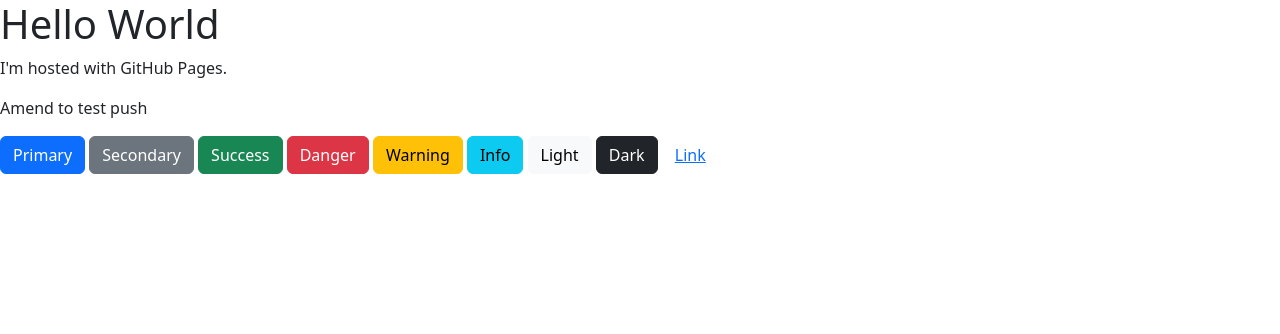
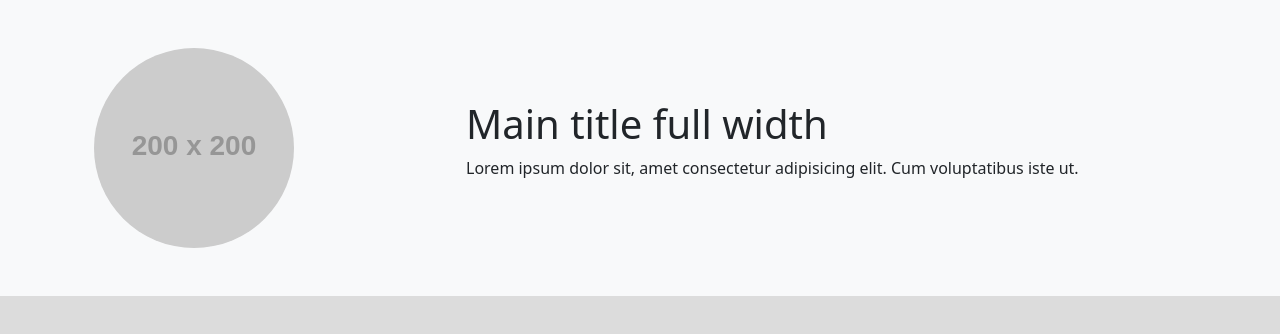
Before and after one commit to ckb4b/ckb4b.github.io, a plain HTML site: page index.html in a window 1280 px wide. Drawn offline with nearby package versions, Linux system fonts and the light colour scheme; placeholder pictures from the web are drawn by us.

Commit message:
Building Bootstrap design from Figma
First commit for building Figma design in Bootstrap

```diff
--- a/index.html
+++ b/index.html
@@ -4,20 +4,22 @@
 <!-- BOOTSTRAP CODE-->
 <link href="https://cdn.jsdelivr.net/npm/bootstrap@5.3.0-alpha1/dist/css/bootstrap.min.css" rel="stylesheet" integrity="sha384-GLhlTQ8iRABdZLl6O3oVMWSktQOp6b7In1Zl3/Jr59b6EGGoI1aFkw7cmDA6j6gD" crossorigin="anonymous">
 <script src="https://cdn.jsdelivr.net/npm/bootstrap@5.3.0-alpha1/dist/js/bootstrap.bundle.min.js" integrity="sha384-w76AqPfDkMBDXo30jS1Sgez6pr3x5MlQ1ZAGC+nuZB+EYdgRZgiwxhTBTkF7CXvN" crossorigin="anonymous"></script>
+<!-- css link-->
+<link rel="stylesheet" href="styles.css">
 </head>
 <body>
-<h1>Hello World</h1>
-<p>I'm hosted with GitHub Pages.</p>
-<p>Amend to test push</p>
-<button type="button" class="btn btn-primary">Primary</button>
-<button type="button" class="btn btn-secondary">Secondary</button>
-<button type="button" class="btn btn-success">Success</button>
-<button type="button" class="btn btn-danger">Danger</button>
-<button type="button" class="btn btn-warning">Warning</button>
-<button type="button" class="btn btn-info">Info</button>
-<button type="button" class="btn btn-light">Light</button>
-<button type="button" class="btn btn-dark">Dark</button>
-
-<button type="button" class="btn btn-link">Link</button>
+<div class="container-fluid bg-light">
+    <div class="container px-4 py-5">
+        <div class="row">
+            <div class="col-4">
+        <img src="https://via.placeholder.com/200x200" style="border-radius: 200px;">
+    </div>
+    <div class="col-8 title-text">
+        <h1>Main title full width</h1>
+        <p>Lorem ipsum dolor sit, amet consectetur adipisicing elit. Cum voluptatibus iste ut.</p>
+    </div>
+    </div>
+    </div>
+</div>
 </body>
 </html>
--- /dev/null
+++ b/styles.css
@@ -0,0 +1,8 @@
+body {
+    background: rgb(220, 220, 220);
+}
+
+.title-text {
+
+    margin: auto;
+}
```
Also changed, not shown: README.md.
